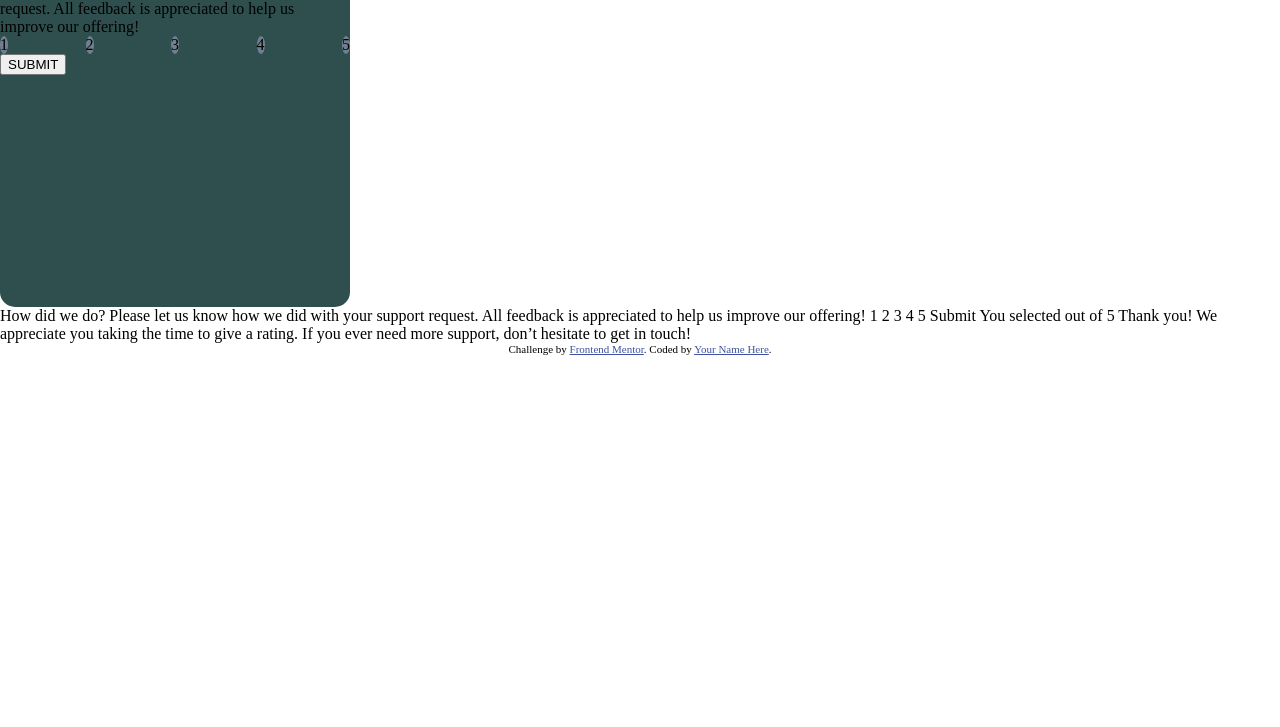
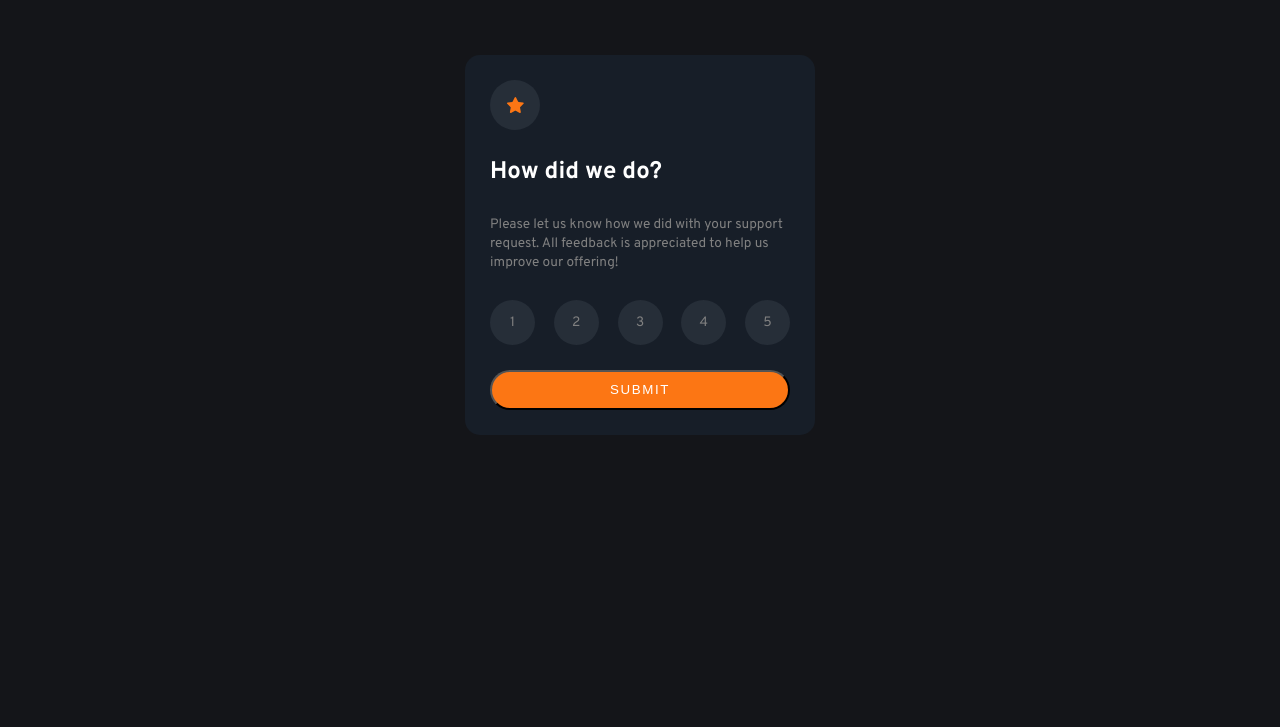
Before and after one commit to Daniel3-14/InteractiveRatingComponent, a plain HTML site: page index.html in a window 1280 px wide. Shown: the part 73-800 px from the top of the page. Drawn offline with Linux system fonts and the light colour scheme.

Commit message:
Version 0.8

```diff
--- a/index.html
+++ b/index.html
@@ -6,21 +6,20 @@
 
   <link rel="icon" type="image/png" sizes="32x32" href="./images/favicon-32x32.png">
   <link rel="stylesheet" href="./styles.css">
+  <link rel="preconnect" href="https://fonts.googleapis.com">
+<link rel="preconnect" href="https://fonts.gstatic.com" crossorigin>
+<link href="https://fonts.googleapis.com/css2?family=Overpass:wght@300;400;500;600;700;800;900&display=swap" rel="stylesheet">
 
   <title>Frontend Mentor | Interactive rating component</title>
 
-  <!-- Feel free to remove these styles or customise in your own stylesheet 👍 -->
-  <style>
-    .attribution { font-size: 11px; text-align: center; }
-    .attribution a { color: hsl(228, 45%, 44%); }
-  </style>
 </head>
 <body>
 
   <!-- Rating state start -->
+  <main>
     <div class="rating-card">
-    <div class="star">
-      <img href="./images/icon-star.svg">
+      <div id="star" class="star">
+        <img class="img-star" src="./images/icon-star.svg">
       </div>
       <h1>How did we do?</h1>
       <p>Please let us know how we did with your support request. All feedback is appreciated
@@ -36,32 +35,24 @@
         <button type="submit">SUBMIT</button>
       </form>
     </div>
-  How did we do?
-
-  Please let us know how we did with your support request. All feedback is appreciated
-  to help us improve our offering!
-
-  1 2 3 4 5
-
-  Submit
+  </main>
 
   <!-- Rating state end -->
 
   <!-- Thank you state start -->
 
-  You selected <!-- Add rating here --> out of 5
+  <!-- You selected Add rating here out of 5 -->
 
-  Thank you!
+  <!-- Thank you! -->
 
-  We appreciate you taking the time to give a rating. If you ever need more support,
-  don’t hesitate to get in touch!
+  <!-- We appreciate you taking the time to give a rating. If you ever need more support,
+  don’t hesitate to get in touch! -->
 
   <!-- Thank you state end -->
 
 
-  <div class="attribution">
-    Challenge by <a href="https://www.frontendmentor.io?ref=challenge" target="_blank">Frontend Mentor</a>.
-    Coded by <a href="#">Your Name Here</a>.
-  </div>
 </body>
+
+<script src="./scripts/main.js"></script>
+
 </html>
--- /dev/null
+++ b/scripts/main.js
@@ -0,0 +1,17 @@
+let rating = document.getElementsByClassName("rating");
+
+let ratingSelection = 0;
+
+for (let i = 0; i < rating.length; i++) {
+    rating[i].addEventListener("click", function(){
+        let activeRating = document.getElementsByClassName("active");
+        if (activeRating.length == 0) {
+            this.classList.toggle("active");
+        } else {
+            activeRating[0].classList.remove("active");
+            this.classList.toggle("active");
+        }
+
+        ratingSelection = this.innerHTML;
+    });
+}
--- a/styles.css
+++ b/styles.css
@@ -1,43 +1,100 @@
 * {
     box-sizing: border-box;
     margin: 0;
+    /* border: 1px solid red; */
 }
 
-.attribution {
-    font-size: 11px;
-    text-align: center;
+html {
+    font-family: Overpass, sans-serif;
 }
 
-.attribution a {
-    color: hsl(228, 45%, 44%);
+body {
+    background-color: #141519;
+    width: 100vw;
 }
 
-.body {
-    background-color: black;
-    text-align: center;
+main {
+    margin: 8rem auto;
+    background-color: #171e28;
+    border-radius: 15px;
+    max-width: 350px;
+    height: 380px;
 }
 
 .rating-card {
-    background-color: darkslategrey;
-    border-radius: 15px;
-    width: 350px;
-    height: 380px;
+    padding: 25px;
+    height: 100%;
+    display: flex;
+    flex-direction: column;
+    justify-content: space-between;
 }
 
 .star {
-    background-color: slategrey;
+    background-color: #262e38;
+    width: 50px;
+    height: 50px;
+    border-radius: 50%;
 }
 
+.img-star {
+    position: relative;
+    top: 33%;
+    left: 34%;
+}
+
+
+h1 {
+    color: white;
+    font-size: 1.5rem;
+}
+
+p {
+    line-height: 1.2rem;
+}
+
+p, .rating {
+    color: grey;
+    font-size: 0.85rem;
+}
+
+
 .ratings {
-    height: 25%;
     display: flex;
-    flex-direction: row;
-    flex-wrap: nowrap;
     justify-content: space-between;
+    padding-bottom: 25px;
 }
 
 .rating {
-    background-color: slategrey;
+    background-color: #262e38;
     border-radius: 50%;
+    width: 45px;
+    height: 45px;
+    text-align: center;
+    line-height: 45px;
+}
 
+button {
+    width: 100%;
+    background-color: #fc7614;
+    color: white;
+    letter-spacing: 0.1rem;
+    height: 40px;
+    border-radius: 20px;
 }
+
+.rating:hover {
+    background-color: #fc7614;
+    color: white;
+    cursor: pointer;
+}
+
+button:hover {
+    background-color: white;
+    color: #fc7614;
+    cursor: pointer;
+}
+
+.active {
+    background-color: grey;
+    color: white;
+}
```
Lines whose indentation alone changed are shown as unchanged.
